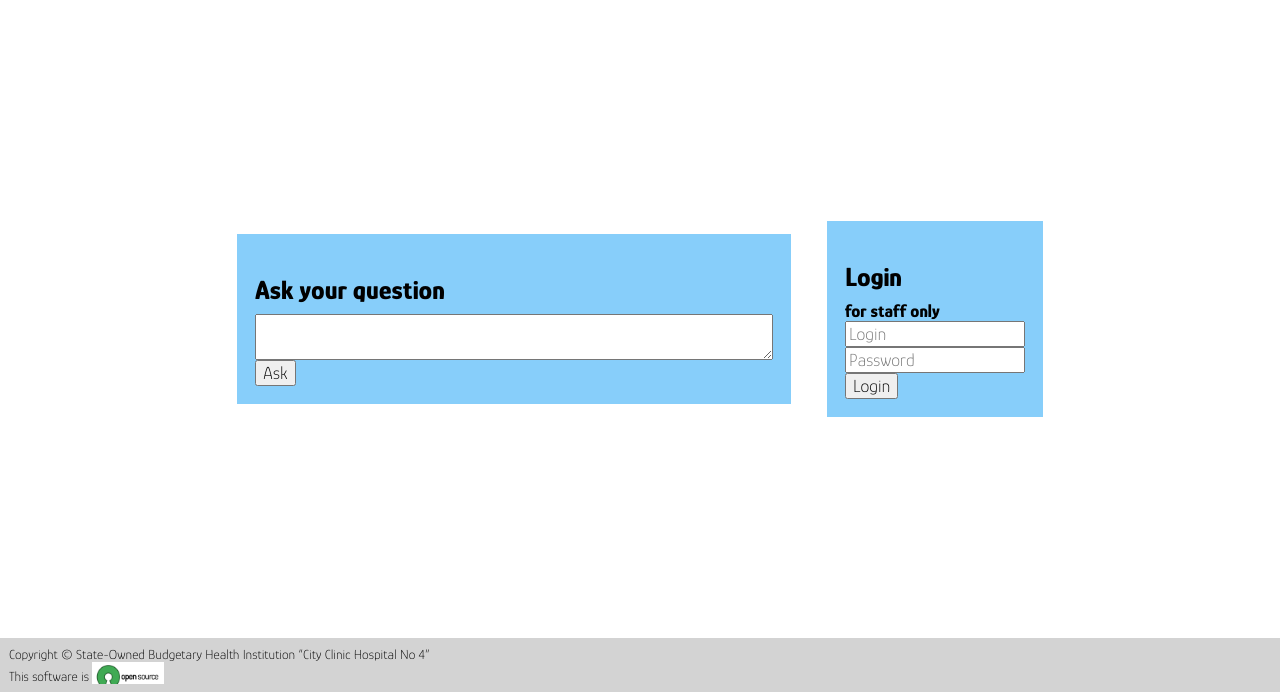
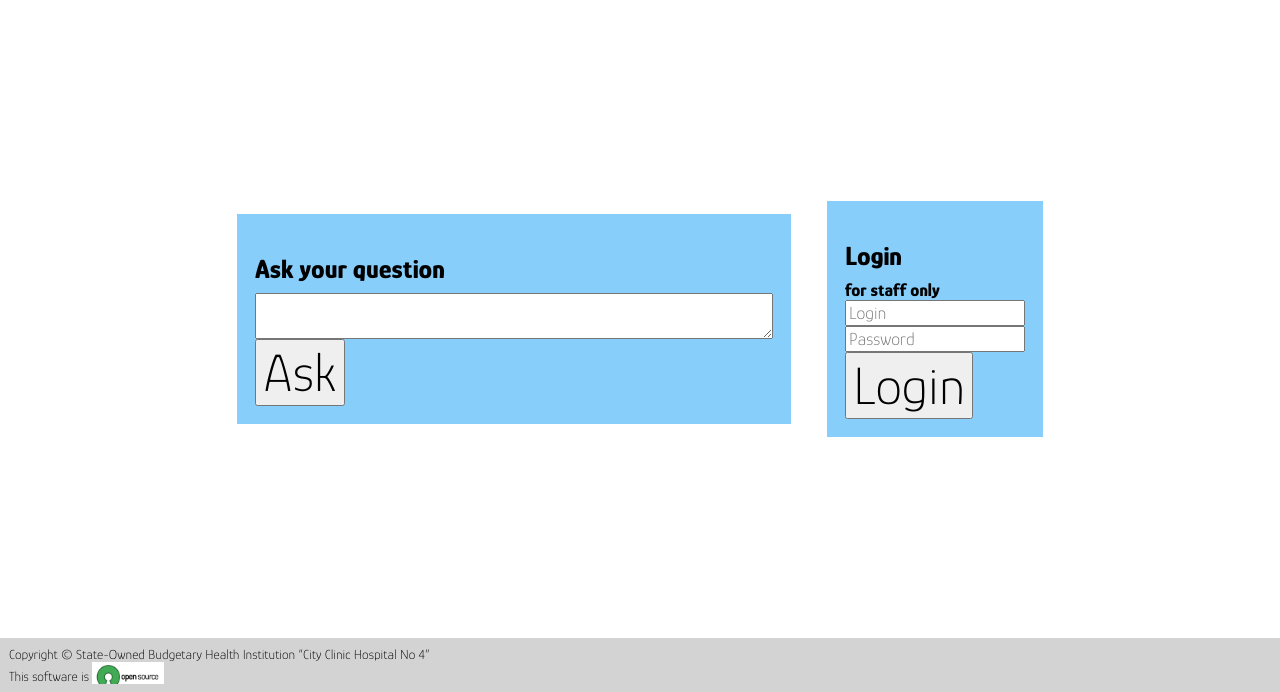
Before and after one commit to new-brand-clinic-technologies/my-helpdesk, a Python web app: template helpd/templates/index.html in a window 1280 px wide. Shown: the part 108-800 px from the top of the page. Run offline with Jinja, Linux system fonts and the light colour scheme; the template is opened without the code that fills it, so the values that code supplies are empty.

Commit message:
try buttons

```diff
--- a/helpd/static/style.css
+++ b/helpd/static/style.css
@@ -64,3 +64,7 @@ input, textarea, button {
 textarea {
     min-width: 40vw;
 }
+
+button {
+    font-size: 3rem;
+}
```
